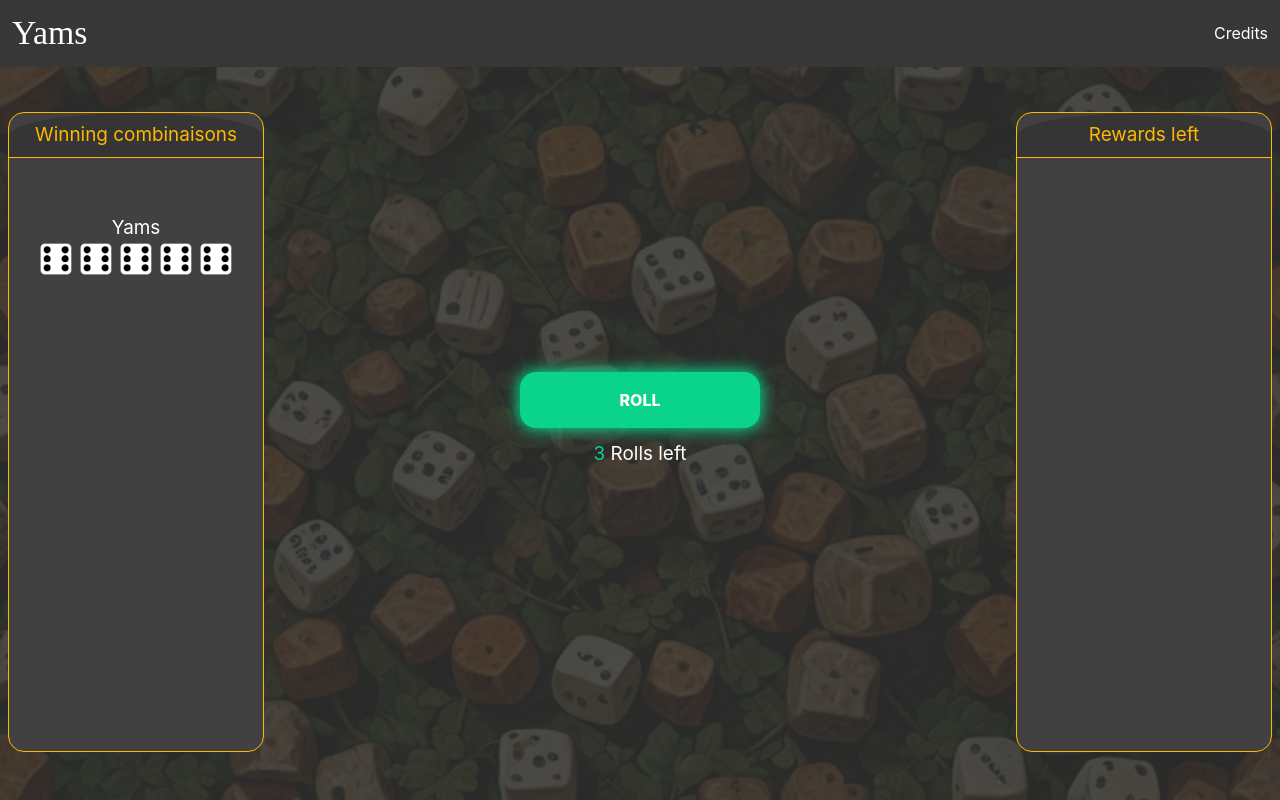
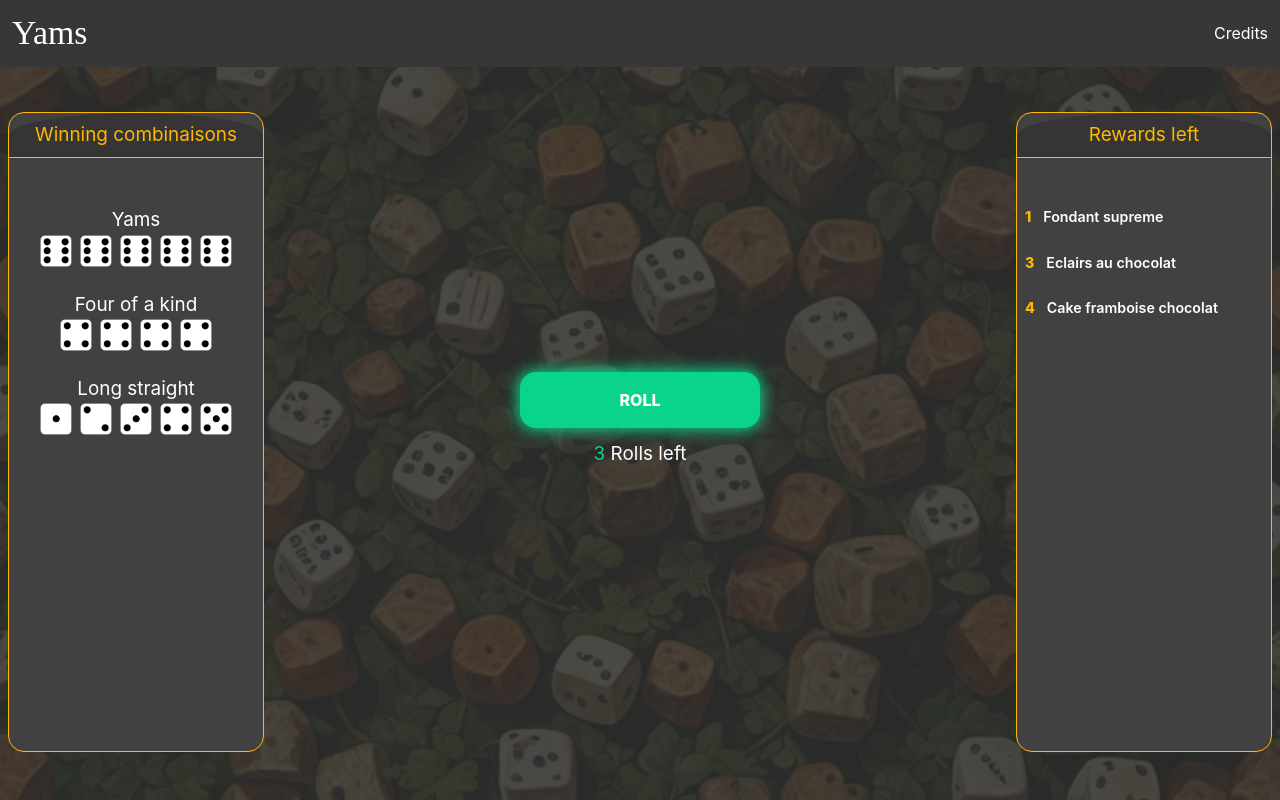
Before and after one commit to Merce213/3WA-Yams-Game, a React (Vite) app in the folder yams-front/: page /game in a window 1280 px wide. Built offline with nearby package versions, Linux system fonts and the light colour scheme; a web font is replaced by a local one.

Commit message:
[YAMS-004] add combinaisons and rewards left

```diff
--- a/yams-front/src/pages/Game.jsx
+++ b/yams-front/src/pages/Game.jsx
@@ -27,7 +27,7 @@ const Game = () => {
 									<p>Winning combinaisons</p>
 								</div>
 
-								<div className="flex flex-col gap-4 p-4">
+								<div className="flex flex-col gap-6 p-2">
 									<div className="flex flex-col items-center pt-10">
 										<p className="text-base font-yams-body">
 											Yams
@@ -60,6 +60,65 @@ const Game = () => {
 											/>
 										</div>
 									</div>
+									<div className="flex flex-col items-center">
+										<p className="text-base font-yams-body">
+											Four of a kind
+										</p>
+										<div className="flex gap-2 w-max">
+											<img
+												src={Die4}
+												alt="die4"
+												className="w-8 h-8"
+											/>
+											<img
+												src={Die4}
+												alt="die4"
+												className="w-8 h-8"
+											/>
+											<img
+												src={Die4}
+												alt="die4"
+												className="w-8 h-8"
+											/>
+											<img
+												src={Die4}
+												alt="die4"
+												className="w-8 h-8"
+											/>
+										</div>
+									</div>
+									<div className="flex flex-col items-center">
+										<p className="text-base font-yams-body">
+											Long straight
+										</p>
+										<div className="flex gap-2 w-max">
+											<img
+												src={Die1}
+												alt="die 1"
+												className="w-8 h-8"
+											/>
+											<img
+												src={Die2}
+												alt="die 2"
+												className="w-8 h-8"
+											/>
+											<img
+												src={Die3}
+												alt="die 3"
+												className="w-8 h-8"
+											/>
+											<img
+												src={Die4}
+												alt="die 4"
+												className="w-8 h-8"
+											/>
+											<img
+												src={Die5}
+												alt="die 5"
+												className="w-8 h-8"
+											/>
+										</div>
+									</div>
 								</div>
 							</div>
 
@@ -78,9 +137,36 @@ const Game = () => {
 							</div>
 
 							<div className="hidden md:block bg-[#414141] h-[640px] flex-grow flex-shrink-0 max-w-52 lg:max-w-64 border border-yarms-yellow rounded-2xl">
-								<div className="h-full">
-									<div className="[border-radius:_50%_50%_0_0;] border-b border-yarms-yellow p-2 text-center text-yarms-yellow text-base font-yams-body bg-[#353535]">
-										<p>Rewards left</p>
+								<div className="[border-radius:_50%_50%_0_0;] border-b border-yarms-yellow p-2 text-center text-yarms-yellow text-base font-yams-body bg-[#353535]">
+									<p>Rewards left</p>
+								</div>
+
+								<div className="flex flex-col gap-6 p-2">
+									<div className="flex flex-col justify-center gap-6 pt-10 font-yams-body text-sm">
+										<div className="flex space-x-3">
+											<span className="font-extrabold text-yarms-yellow">
+												1
+											</span>
+											<p className="font-semibold">
+												Fondant supreme
+											</p>
+										</div>
+										<div className="flex space-x-3">
+											<span className="font-extrabold text-yarms-yellow">
+												3
+											</span>
+											<p className="font-semibold">
+												Eclairs au chocolat
+											</p>
+										</div>
+										<div className="flex space-x-3">
+											<span className="font-extrabold text-yarms-yellow">
+												4
+											</span>
+											<p className="font-semibold">
+												Cake framboise chocolat
+											</p>
+										</div>
 									</div>
 								</div>
 							</div>
```
